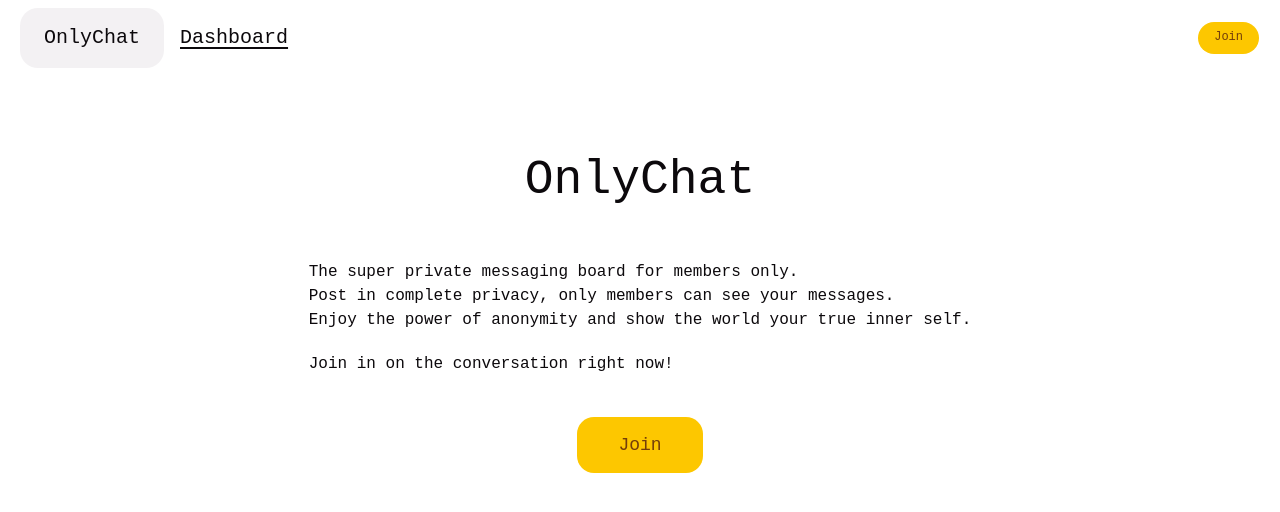
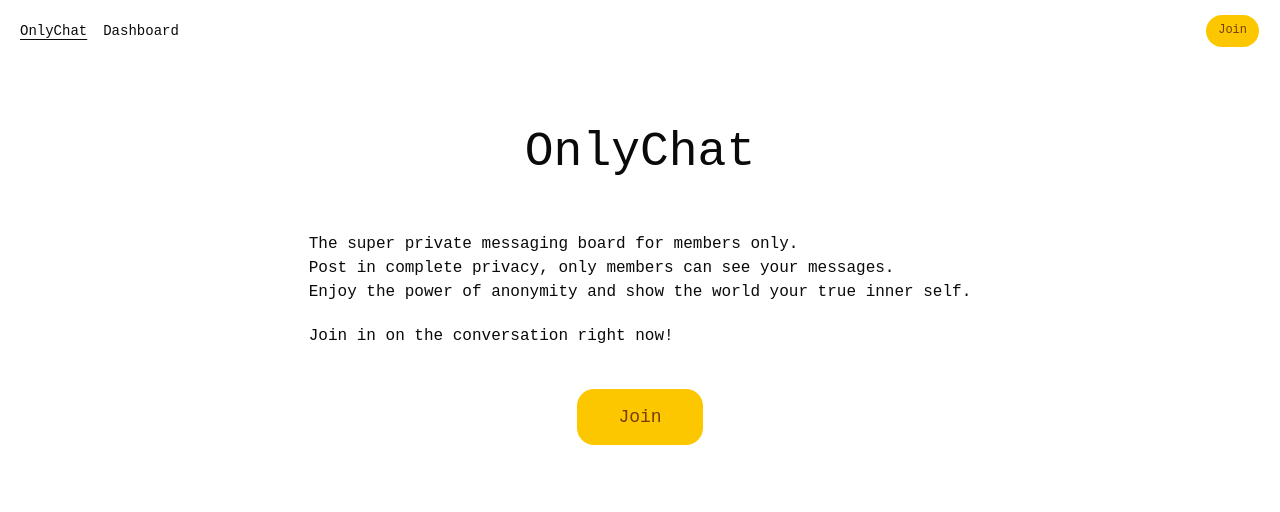
Before and after one commit to fromscode/members-only, a React (Vite) app in the folder client/: page / in a window 1280 px wide. Shown: the top 512 px of the page. Built offline with nearby package versions, Linux system fonts and the light colour scheme.

Commit message:
Refactor navbar styles

```diff
--- a/client/src/components/NavBar.tsx
+++ b/client/src/components/NavBar.tsx
@@ -9,17 +9,17 @@ import {
 
 export default function NavBar() {
   return (
-    <header className="flex w-full items-center justify-between px-5 py-2 gap-4">
+    <header className="flex w-full items-center justify-between px-5 gap-3 mt-3.5">
       <NavLink
         to="/"
-        className="cursor-pointer text-xl py-4 px-6 bg-muted rounded-2xl hover:opacity-80"
+        className="cursor-pointer text-sm py-1 underline underline-offset-4 rounded-lg hover:no-underline"
       >
         OnlyChat
       </NavLink>
 
       <NavLink
         to="/dashboard"
-        className="cursor-pointer text-xl underline underline-offset-4 hover:no-underline"
+        className="cursor-pointer text-sm hover:bg-input py-1 rounded-lg px-1"
       >
         Dashboard
       </NavLink>
@@ -29,7 +29,9 @@ export default function NavBar() {
       </NavigationMenu>
 
       <NavLink to="/join">
-        <Button className="cursor-pointer rounded-2xl px-4 py-4">Join</Button>
+        <Button className="flex cursor-pointer rounded-2xl px-3 py-4 ">
+          Join
+        </Button>
       </NavLink>
     </header>
   )
--- a/client/src/components/NavBarUser.tsx
+++ b/client/src/components/NavBarUser.tsx
@@ -11,17 +11,17 @@ import {
 
 export default function NavBaruser() {
   return (
-    <header className="flex w-full items-center justify-between px-5 py-2 gap-4">
+    <header className="flex w-full items-center justify-between px-5 gap-3 mt-3.5">
       <NavLink
         to="/"
-        className="cursor-pointer text-xl py-4 px-6 bg-muted rounded-2xl hover:opacity-80"
+        className="cursor-pointer text-sm py-1 underline underline-offset-4 rounded-lg hover:no-underline"
       >
         OnlyChat
       </NavLink>
 
       <NavLink
         to="/dashboard"
-        className="cursor-pointer text-xl underline underline-offset-4 hover:no-underline"
+        className="cursor-pointer text-sm hover:bg-input py-1 rounded-lg px-1"
       >
         Dashboard
       </NavLink>
@@ -30,7 +30,7 @@ export default function NavBaruser() {
         <NavigationMenuList className="flex space-x-4"></NavigationMenuList>
       </NavigationMenu>
 
-      <NavLink to="/join">
+      <NavLink to="/post">
         <Button className="flex cursor-pointer rounded-2xl px-3 py-4 pr-4">
           <Plus className="" />
           New Post
--- a/client/src/main.tsx
+++ b/client/src/main.tsx
@@ -11,6 +11,7 @@ import Join from "./pages/Join.tsx"
 import ErrorBoundary from "./pages/ErrorBoundary.tsx"
 import NotFound from "./pages/NotFound.tsx"
 import Dashboard from "./pages/Dashboard.tsx"
+import NewMessage from './pages/NewMessage.tsx'
 
 const router = createBrowserRouter([
   {
@@ -29,6 +30,11 @@ const router = createBrowserRouter([
     ErrorBoundary: ErrorBoundary,
   },
   {
+    path: "/post",
+    Component: NewMessage,
+    ErrorBoundary: ErrorBoundary,
+  },
+  {
     path: "*",
     Component: NotFound,
   },
--- /dev/null
+++ b/client/src/pages/NewMessage.tsx
@@ -0,0 +1,8 @@
+import NavBar from '../components/NavBarUser'
+
+export default function Message() {
+    return <>
+    <NavBar />
+    <div>This is add message section</div>
+    </>
+}
```
